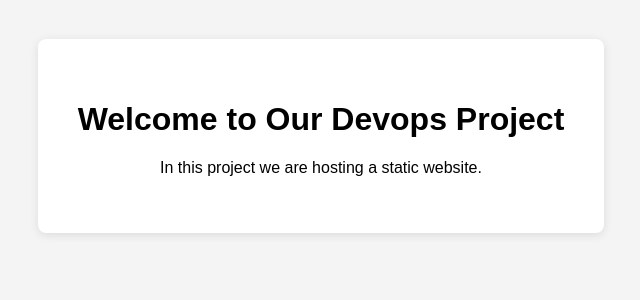
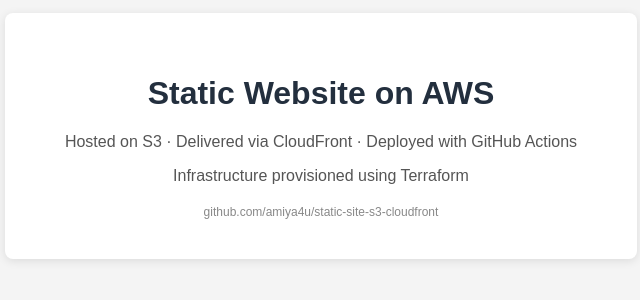
Before and after one commit to amiya4u/static-site-s3-cloudfront, a plain HTML site: page website/index.html in a window 1280 px wide. Shown: the part 264-564 px from the top of the page, without its empty margins (319-959 px from the left). Drawn offline with Linux system fonts and the light colour scheme.

Commit message:
Complete S3+CloudFront+GitHub Actions project

```diff
--- a/website/index.html
+++ b/website/index.html
@@ -2,13 +2,40 @@
 <html lang="en">
 <head>
     <meta charset="UTF-8">
-    <title>Marketing Agency</title>
-    <link rel="stylesheet" href="style.css">
+    <meta name="viewport" content="width=device-width, initial-scale=1.0">
+    <title>DevOps Project | Amiya Podder</title>
+    <style>
+        body {
+            font-family: Arial, sans-serif;
+            background-color: #f4f4f4;
+            display: flex;
+            justify-content: center;
+            align-items: center;
+            height: 100vh;
+            margin: 0;
+        }
+        .container {
+            text-align: center;
+            background: white;
+            padding: 40px 60px;
+            border-radius: 8px;
+            box-shadow: 0 2px 10px rgba(0,0,0,0.1);
+        }
+        h1 { color: #232f3e; }
+        p { color: #555; }
+        .badge {
+            margin-top: 20px;
+            font-size: 12px;
+            color: #888;
+        }
+    </style>
 </head>
 <body>
     <div class="container">
-        <h1>Welcome to Our Devops Project</h1>
-        <p>In this project we are hosting a static website.</p>
+        <h1>Static Website on AWS</h1>
+        <p>Hosted on S3 · Delivered via CloudFront · Deployed with GitHub Actions</p>
+        <p>Infrastructure provisioned using Terraform</p>
+        <div class="badge">github.com/amiya4u/static-site-s3-cloudfront</div>
     </div>
 </body>
 </html>
```
Also changed, not shown: 1 other file.
